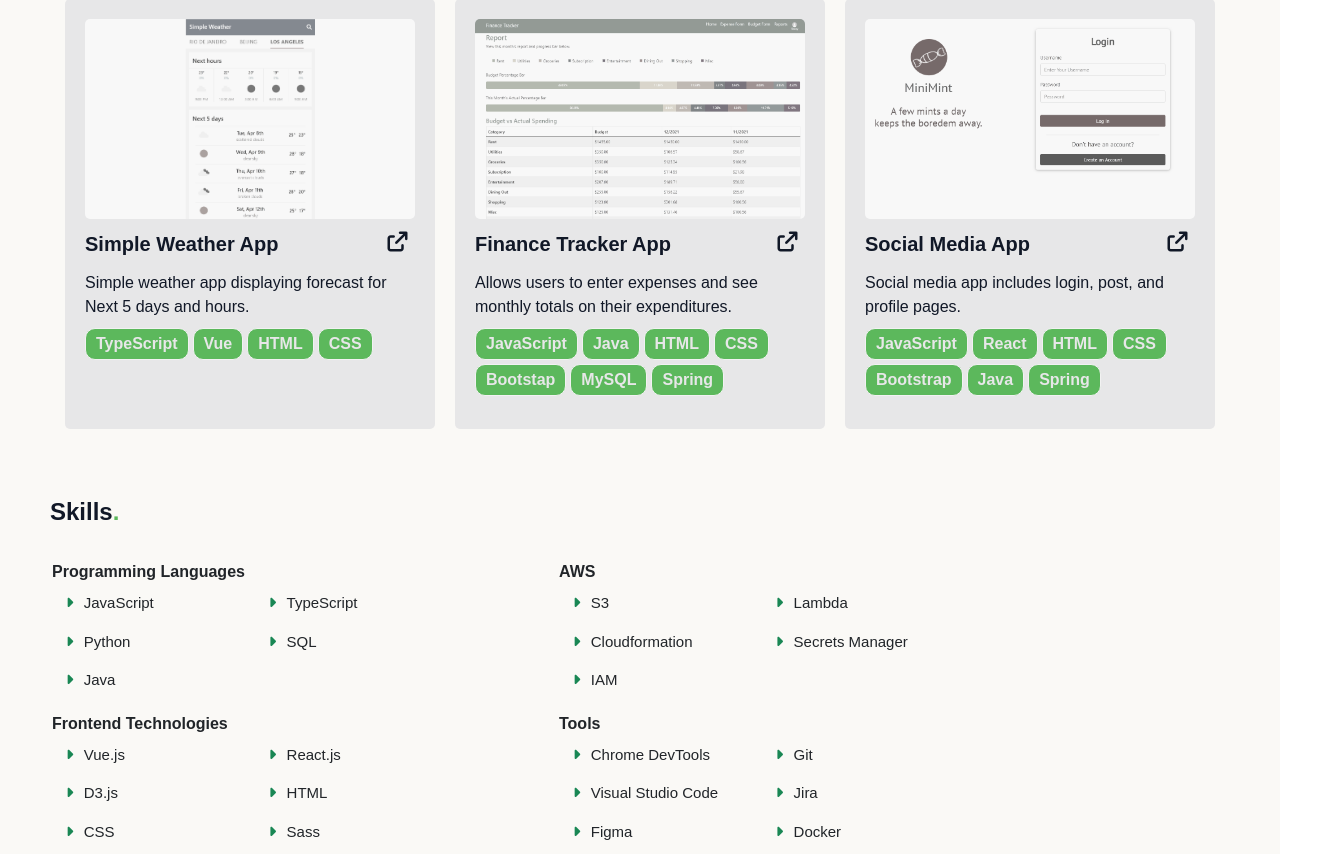
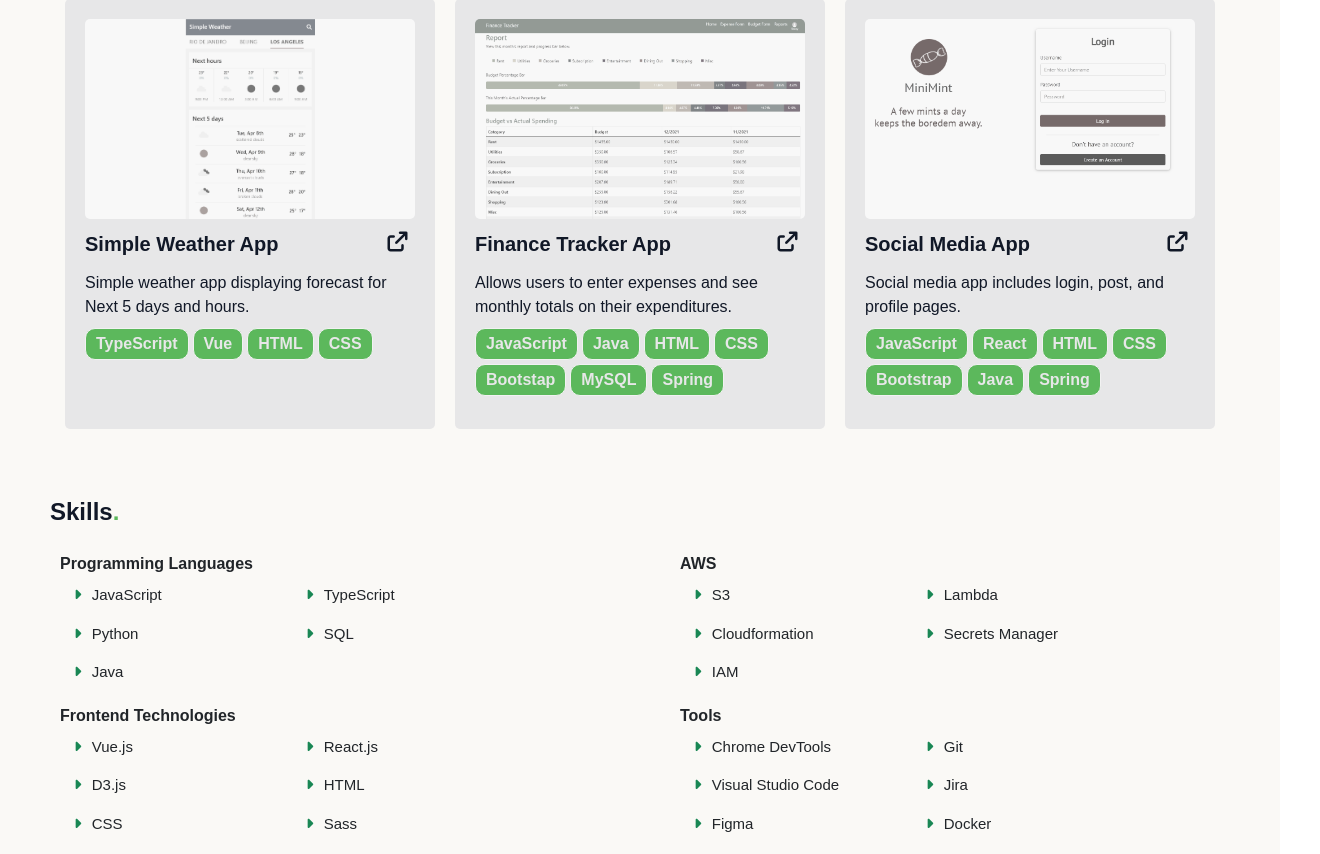
Before and after one commit to BrendaQu/personal-portfolio, a Vue app: page / in a window 1280 px wide. Shown: the part 1935-2789 px from the top of the page, 1320 px wide, since content can reach past the window. Built offline with nearby package versions, Linux system fonts and the light colour scheme.

Commit message:
update responsiveness

```diff
--- a/src/App.vue
+++ b/src/App.vue
@@ -28,9 +28,7 @@ onMounted(() => {
   const observer = new IntersectionObserver(
     (entries) => {
       entries.forEach((entry) => {
-        console.log(entry);
         if (entry.isIntersecting) {
-          console.log("in if is intersecting", entry.target.id);
           entry.target.classList.add("visible");
         } else {
           entry.target.classList.remove("visible");
--- a/src/components/AboutMeSection.vue
+++ b/src/components/AboutMeSection.vue
@@ -101,7 +101,7 @@
   padding: 10px;
   padding-top: 20px;
   margin-left: 40px;
-  margin-right: 20px;
+  margin-right: 50px;
   font-family: Arial, Helvetica, sans-serif;
   font-size: 18px;
 }
--- a/src/components/ExperienceSection.vue
+++ b/src/components/ExperienceSection.vue
@@ -152,9 +152,10 @@ const handleClick = (companyId: string) => {
     flex-direction: row;
     align-items: flex-start;
     min-width: 90%;
+    margin-right: 50px;
   }
   .exp-nav-side-item {
-    width: 175px;
+    width: 150px;
     white-space: nowrap;
     overflow: hidden;
     text-overflow: ellipsis;
--- a/src/components/SkillsSection.vue
+++ b/src/components/SkillsSection.vue
@@ -5,7 +5,11 @@
       <div class="period-style">.</div>
     </div>
     <div class="skills-wrapper fade-in">
-      <div v-for="(skills, key) in skillsList" :key="key">
+      <div
+        v-for="(skills, key) in skillsList"
+        :key="key"
+        class="category-wrapper"
+      >
         <div class="category-name">{{ key }}</div>
         <div class="skills-items-container">
           <div class="skills-item" v-for="skill in skills">
@@ -50,12 +54,10 @@ const skillsList = {
 .skills-wrapper {
   display: grid;
   grid-template-columns: 1fr 1fr;
-  width: 80%;
-  margin-left: 42px;
+  width: 100%;
+  margin: 0px 40px;
   text-align: left;
-  padding-top: 18px;
-  padding-left: 10px;
-  padding-bottom: 20px;
+  padding: 10px 20px 10px 20px;
 }
 
 .skills-items-container {
@@ -67,6 +69,7 @@ const skillsList = {
   display: flex;
   padding: 8px;
   font-size: 15px;
+  white-space: nowrap;
 }
 
 .category-name {
@@ -74,20 +77,16 @@ const skillsList = {
   font-weight: bold;
   padding-top: 12px;
 }
+
+.category-wrapper {
+  margin-right: 40px;
+}
 .fa-caret-right {
   color: #198754;
   padding-top: 3px;
 }
 
-@media (max-width: 625px) {
-  .skills-wrapper {
-    display: grid;
-    grid-template-columns: 1fr 1fr;
-    padding: 10px;
-  }
-}
-
-@media (max-width: 500px) {
+@media (max-width: 650px) {
   .skills-wrapper {
     display: grid;
     grid-template-columns: 1fr;
--- a/src/style.css
+++ b/src/style.css
@@ -8,8 +8,8 @@
 }
 
  .section-title {
+  display: flex;
   font-size: 24px;
-  display: flex;
   font-weight: bold;
   margin-left: 50px;
   color: #111827;
@@ -31,3 +31,9 @@
   opacity: 1;
   transform: translateY(0);
 }
+
+@media (max-width: 450px) {
+   .section-title {
+    margin-left: 30px;
+   }
+}
```
